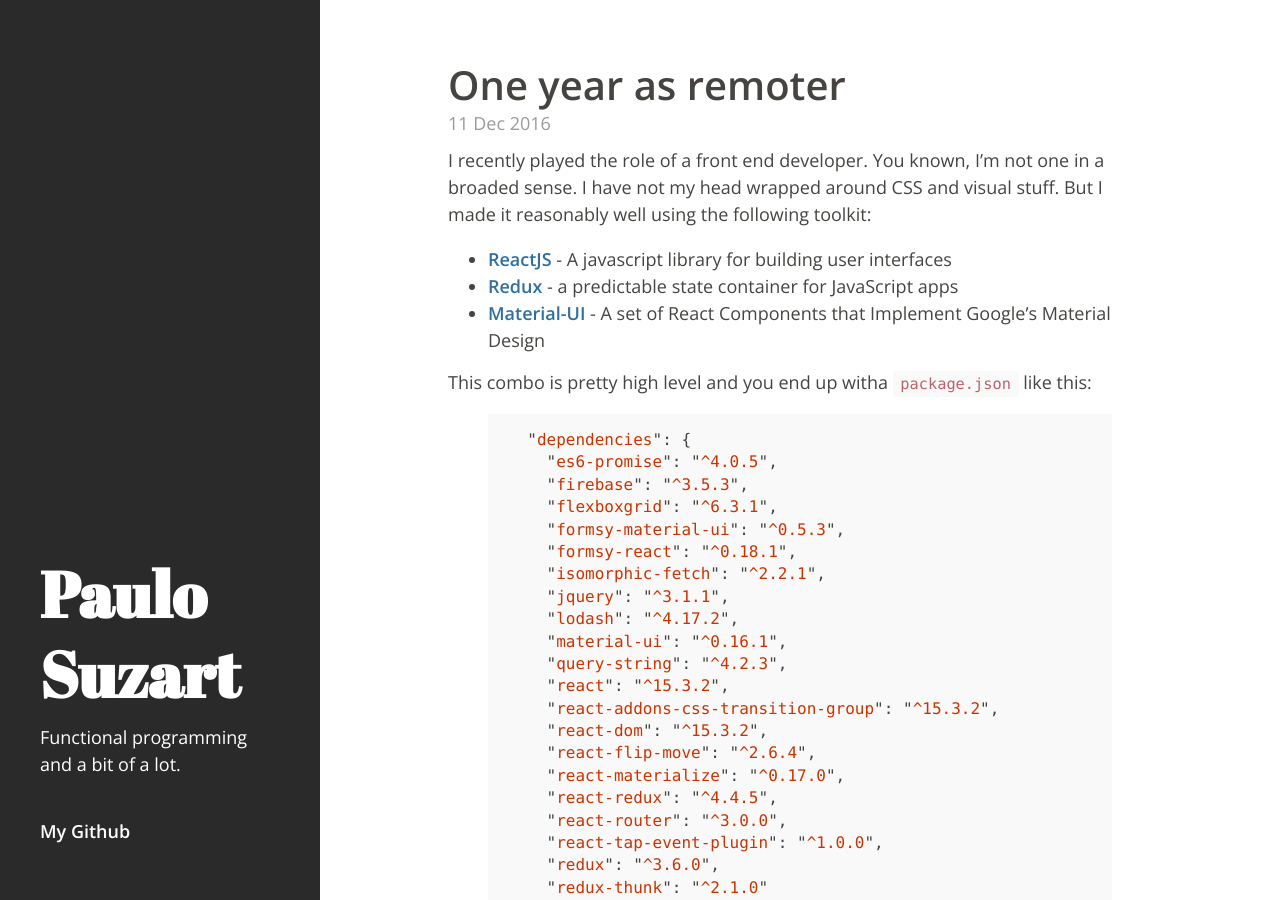
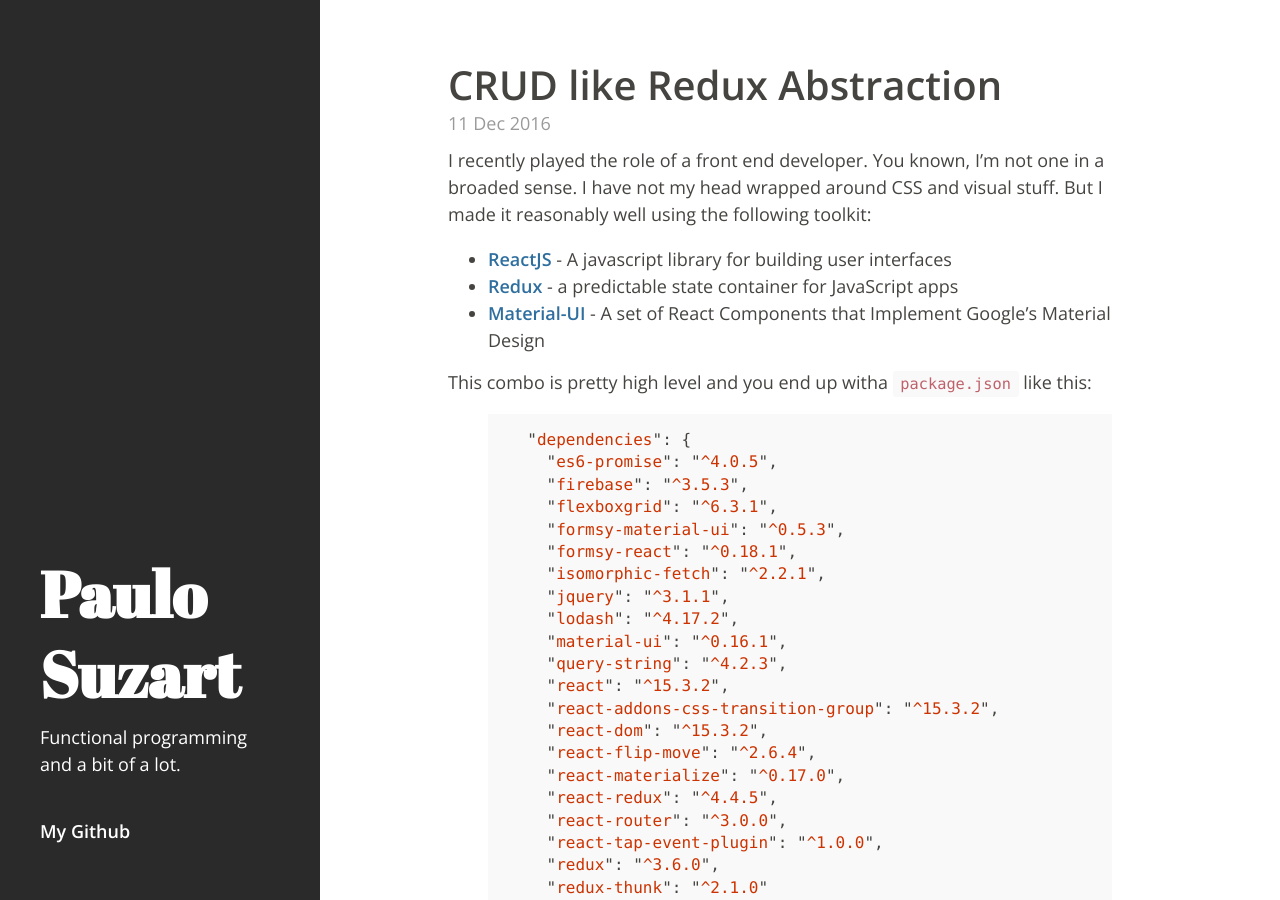
Before and after one commit to paulosuzart/paulosuzart.github.io, a Jekyll site: the page built from _posts/2016-12-12-crud-like-redux-abstraction.md, in a window 1280 px wide and 900 px high. Built offline with Jekyll 4.4.1, drawn with Linux system fonts in a browser that asks for light colours; comment, search, counter and statistics services are not loaded.

Commit message:
Fixed post title

```diff
--- a/_posts/2016-12-12-crud-like-redux-abstraction.md
+++ b/_posts/2016-12-12-crud-like-redux-abstraction.md
@@ -1,6 +1,6 @@
 ---
 layout: post
-title: "One year as remoter"
+title: "CRUD like Redux Abstraction"
 date: 2016-12-11 22:25
 comments: true
 categories: [react, redux, es6, nodejs]
```
